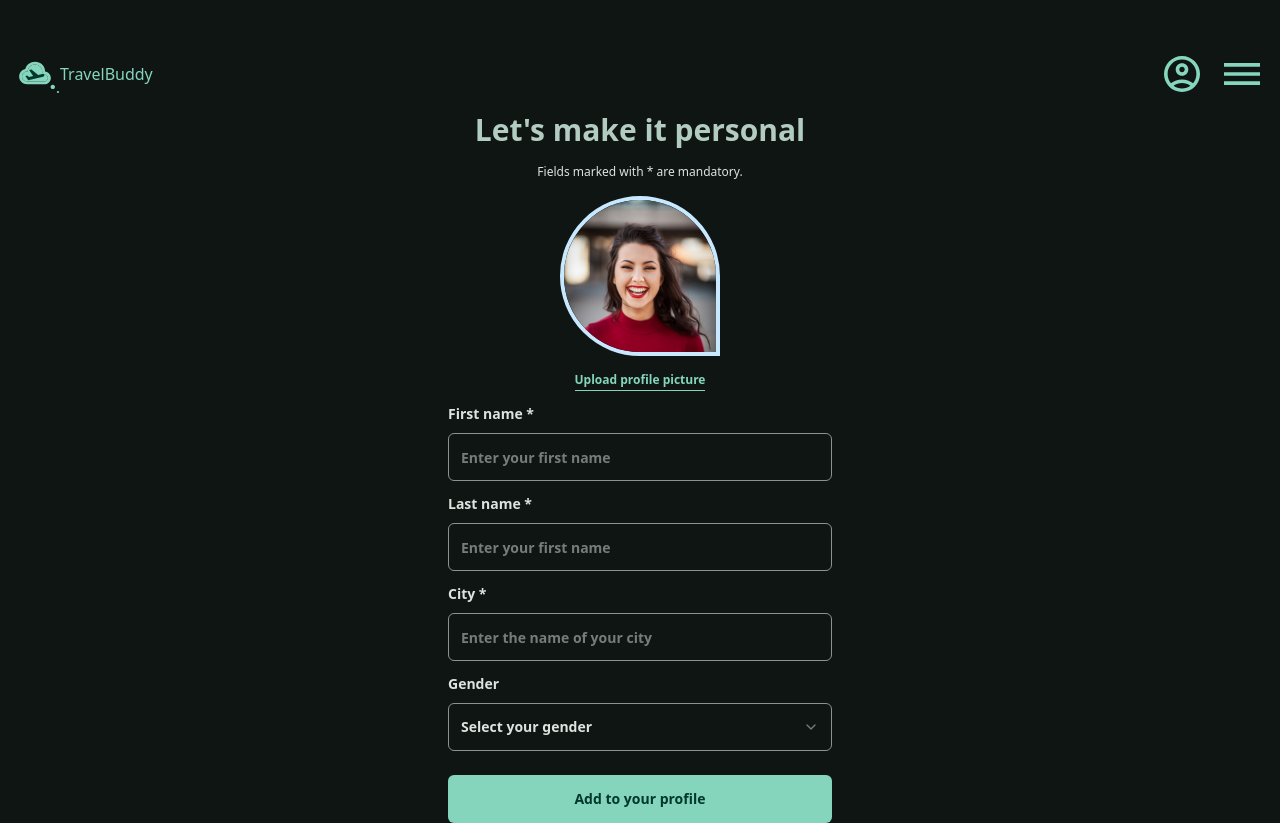
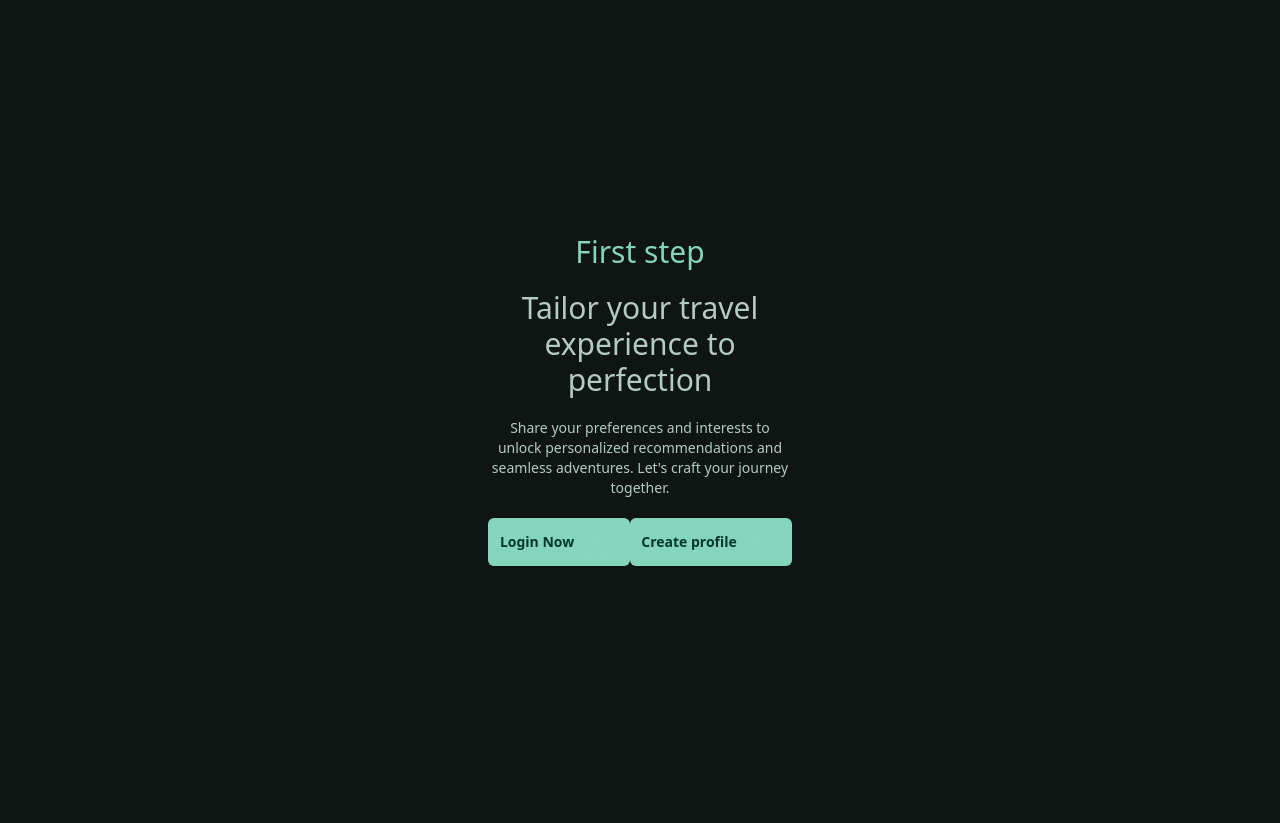
Before and after one commit to Luayasaadsson/Travelbuddy, a React (Vite) app in the folder frontend/: page / in a window 1280 px wide. After the commit the page ends 800 px from the top, so only its background shows below. Built offline with nearby package versions, Linux system fonts and the light colour scheme; the HTML template or start-up script is replaced by a standard one.

Commit message:
Justeringar

```diff
--- a/frontend/src/App.tsx
+++ b/frontend/src/App.tsx
@@ -18,12 +18,12 @@ import Hero from "./components/Hero"
 function App() {
     return (
         <>
-            <Header />
-            <MoreAbout/>
+            {/* <Header /> */}
+            {/* <MoreAbout/> */}
             {/* <Settings /> */}
             {/* <ProfileSettings /> */}
             {/* <GetStarted /> */}
-            {/* <Hero /> */}
+            <Hero />
             {/* <ProfileStart /> */}
             {/* <MyProfile /> */}
             {/* <ChangePassword /> */}
--- a/frontend/src/components/GetStarted.tsx
+++ b/frontend/src/components/GetStarted.tsx
@@ -1,19 +1,21 @@
 import { Button } from "./ui/button"
 function GetStarted() {
     return (
-        <main className="flex h-screen items-center justify-center ">
+        <main className="flex h-screen items-center justify-center  ">
             <div className="flex w-4/5 flex-col items-center justify-center p-2 gap-5 w-80">
                 <img src="/images/logo.svg" alt="" className="w-20" />
-                <h1 className="w-45 text-center text-3xl">
+                <h1 className="text-center text-3xl text-secondary">
                     Discover Your Perfect Journey
                 </h1>
-                <p className="text-center text-sm text-secondary ">
+                <p className="text-center text-sm text-secondary">
                     Unleash the power of personalized travel. Let our
                     AI-assistant guide you effortlessly from inspiration to
                     exploration. Your dream trip starts here.
                 </p>
                 {/* Skapa en gap mellan p och button med avstånd 32 */}
-                <Button>Get started</Button>
+                <Button className="flex w-11/12 max-w-96 items-center justify-center gap-2 p-3">
+                Get started
+            </Button>
             </div>
         </main>
     )
--- a/frontend/src/components/Hero.tsx
+++ b/frontend/src/components/Hero.tsx
@@ -3,24 +3,25 @@ function Hero (){
   return (
     <main className="flex h-screen items-center justify-center ">
     <div className="flex w-4/5 flex-col items-center justify-center p-2 gap-5 w-80">
-        <img src="/images/logo.svg" alt="" className="w-20" />
+
         <h1 className="w-45 text-center text-3xl">
-            Discover Your Perfect Journey
+            First step
+        </h1>
+        <h1 className="text-center text-3xl text-secondary">
+            Tailor your travel experience to perfection
         </h1>
         <p className="text-center text-sm text-secondary ">
-            Unleash the power of personalized travel. Let our
-            AI-assistant guide you effortlessly from inspiration to
-            exploration. Your dream trip starts here.
+        Share your preferences and interests to unlock personalized recommendations and seamless adventures. Let's craft your journey together.
         </p>
-        {/* Skapa en gap mellan p och button med avstånd 32 */}
-        <Button>Get started</Button>
-        <Button>Get started</Button>
+        <div className="flex justify-center">
+        <Button>Login Now <img className="" src="./images/account_circle.svg" alt="" /></Button>
+        <Button>Create profile <img src="./images/account_circle.svg" alt="" />
+        </Button>
+        </div>
     </div>
 </main>
   )
 
 }
 
-// Justeringer krävs på hela följ figman från start
-
 export default Hero
```
